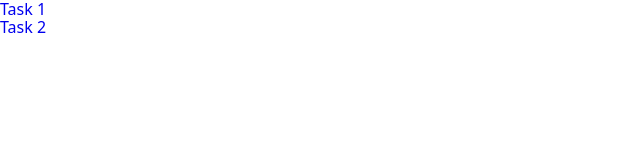
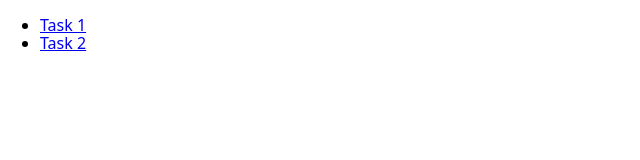
Before and after one commit to YuliiaLukomska/goit-js-hw-09, a plain HTML site: page src/index.html in a window 1280 px wide. Shown: the whole page, without its empty margins (0-640 px from the left). Drawn offline with nearby package versions, Linux system fonts and the light colour scheme.

Commit message:
delete reset.css from index.html

```diff
--- a/src/index.html
+++ b/src/index.html
@@ -9,7 +9,6 @@
       rel="stylesheet"
       href="https://cdnjs.cloudflare.com/ajax/libs/modern-normalize/2.0.0/modern-normalize.min.css"
     />
-    <link rel="stylesheet" href="./css/reset.css" />
   </head>
   <body>
     <ul>
```
